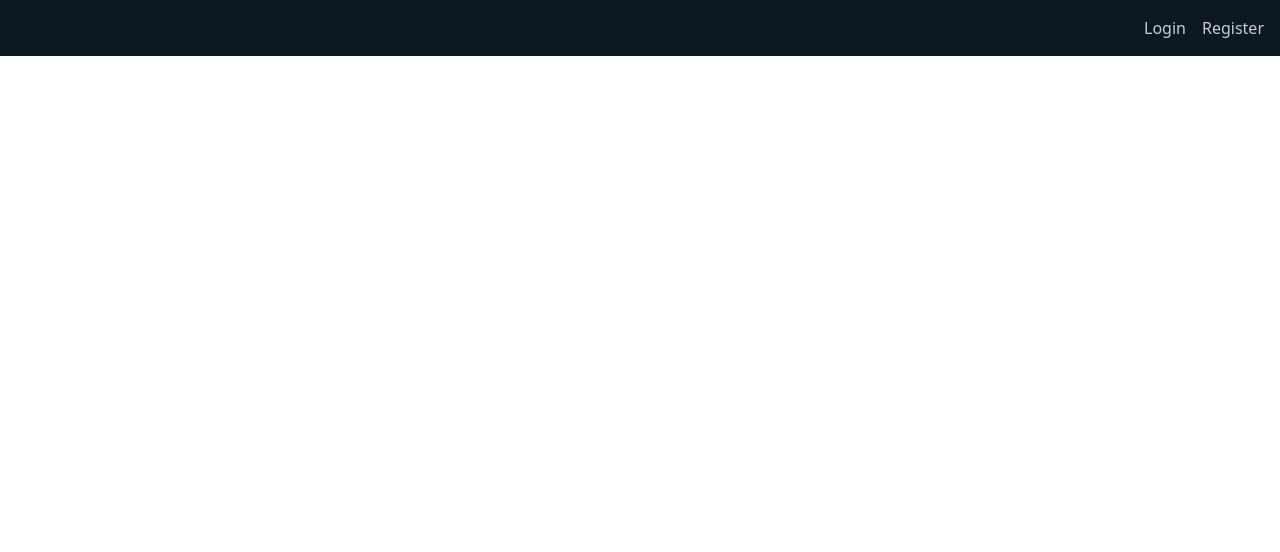
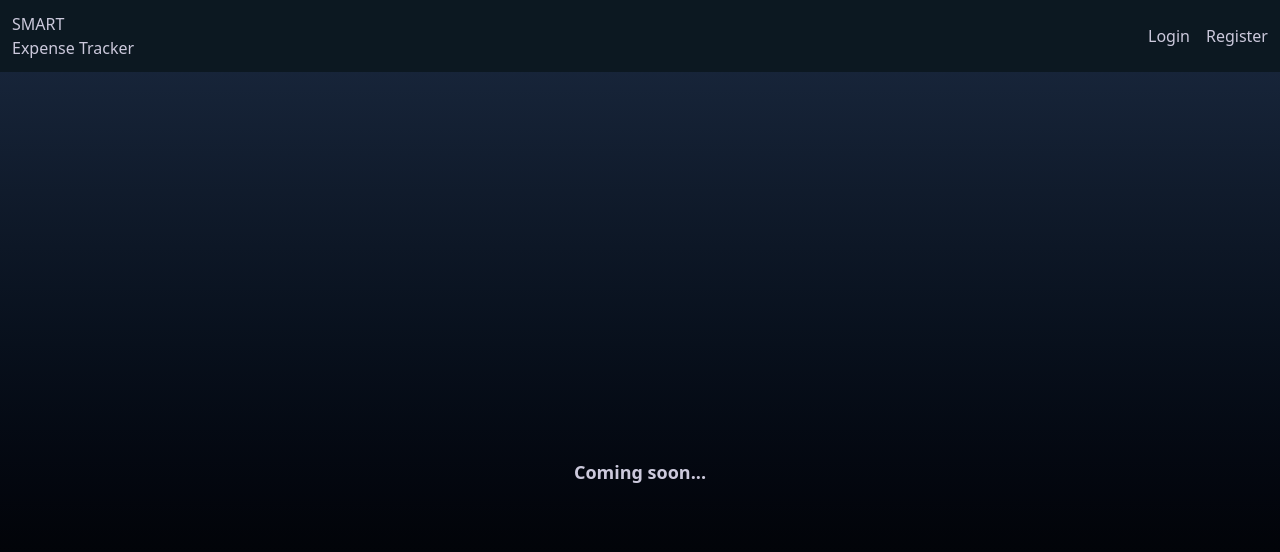
Before and after one commit to Sreesanth-01/smart_expense_tracker-frontend, a React (Vite) app: page /summary in a window 1280 px wide. Before the commit this address had no page. Shown: the top 552 px of the page. Built offline with nearby package versions, Linux system fonts and the light colour scheme.

Commit message:
feat: Ai insights and summary page, not developed yet

```diff
--- a/src/components/layout/Navbar.jsx
+++ b/src/components/layout/Navbar.jsx
@@ -6,12 +6,20 @@ const Navbar = () => {
   const {isAuthenticated, userEmail, logout} = useContext(AuthContext);
 
   return (
-    <nav className='flex w-full justify-between p-4 bg-[#0C1821] text-[#CCC9DC]'>
+    <nav className='flex  w-full justify-between p-3 bg-[#0C1821] text-[#CCC9DC]'>
       <div>
+        <span>SMART</span>
+        <div>
+          Expense Tracker
+        </div>
+      </div>
+      <div className='flex items-center align-center gap-4'>
         {isAuthenticated && (
             <div className=' flex gap-4'>
               <Link to="/dashboard" className='hover:text-white-500'>Dashboard</Link>
               <Link to="/expenses" className='hover:text-white-500'>Expenses</Link>
+              <Link to="/aiinsights" className='hover:text-white-500'>Ai insights</Link>
+              <Link to="/summary" className='hover:text-white-500'>Summary</Link>
             </div>
 
         )}
@@ -25,7 +33,7 @@ const Navbar = () => {
           </>
         ) : (
           <>
-            <span>Hi, {userEmail}</span>
+            {/* <span>Hi, {userEmail}</span> */}
             <button onClick={logout}>Logout</button>
           </>
         )}
--- /dev/null
+++ b/src/pages/AI_Insights.jsx
@@ -0,0 +1,11 @@
+import React from 'react'
+
+const AI_Insights = () => {
+  return (
+    <div className='min-h-screen flex items-center justify-center text-[#CCC9DC]'>
+      <h2 className='text-lg font-semibold'>Coming soon...</h2>
+    </div>
+  )
+}
+
+export default AI_Insights
--- /dev/null
+++ b/src/pages/Summary.jsx
@@ -0,0 +1,11 @@
+import React from 'react'
+
+const Summary = () => {
+  return (
+    <div className='min-h-screen flex items-center justify-center text-[#CCC9DC]'>
+      <h2 className='text-lg font-semibold'>Coming soon...</h2>
+    </div>
+  )
+}
+
+export default Summary
--- a/src/routes/AppRoutes.jsx
+++ b/src/routes/AppRoutes.jsx
@@ -4,6 +4,8 @@ import Register from "../pages/register";
 import Dashboard from "../pages/dashboard";
 import Expenses from "../pages/expenses";
 import ProtectedRoute from "./ProtectedRoute";
+import AI_Insights from "../pages/AI_Insights";
+import Summary from "../pages/Summary";
 
 
 const AppRoutes = () =>{
@@ -17,7 +19,13 @@ const AppRoutes = () =>{
                                                 <Dashboard />
                                             </ProtectedRoute>} />
 
-            <Route path="/expenses" element={<Expenses />} /></Routes>
+            <Route path="/expenses" element={<Expenses />} />
+            <Route path="/aiinsights" element={<AI_Insights />} />
+            <Route path="/summary" element={<Summary />} />
+
+        </Routes>
+
+
     )
 }
 
```
Also changed, not shown: src/assets/logo-et.png (added).
